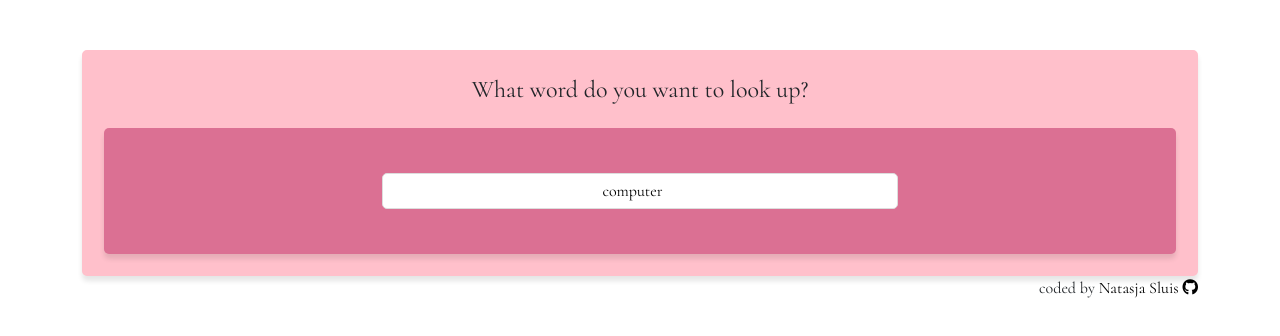
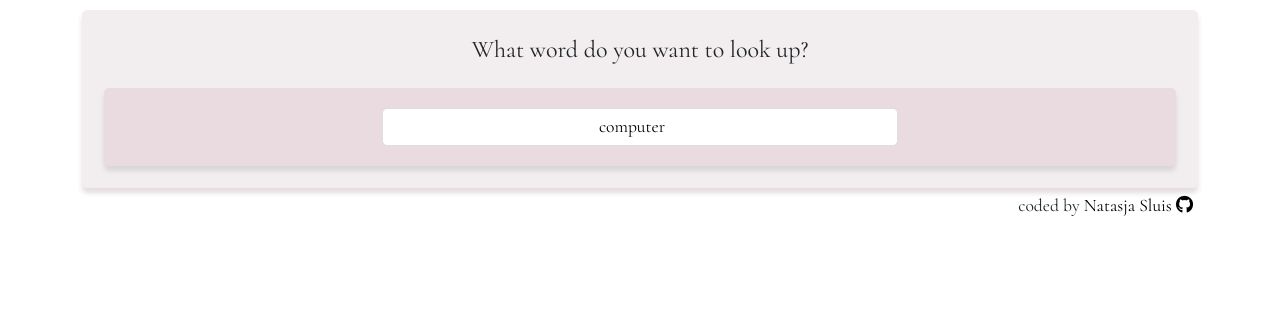
Before and after one commit to natasja-sluis/react-dictionary-project, a React (Create React App) app: page / in a window 1280 px wide. Shown: the top 336 px of the page. Built offline with nearby package versions, Linux system fonts and the light colour scheme; no server answers.

Commit message:
added styling

```diff
--- a/src/App.css
+++ b/src/App.css
@@ -1,13 +1,18 @@
+/* primary-color: #cd9fac3d;
+secondary-color: #774e5bff;
+background-color: rgba(242, 238, 239, 1);
+shadow-color: rgba(119, 78, 91, 0.2); */
+
 .container {
   font-family: "Cormorant", serif;
 }
 
 .app {
-  border: 2px solid pink;
+  border: 2px solid rgba(242, 238, 239, 1);
   border-radius: 5px;
-  margin-top: 50px;
-  box-shadow: 0px 5px 5px rgb(0, 0, 0, 0.1);
-  background-color: pink;
+  margin-top: 10px;
+  box-shadow: 0px 5px 5px rgba(119, 78, 91, 0.2);
+  background-color: rgba(242, 238, 239, 1);
 }
 
 .Title {
--- a/src/Dictionary.css
+++ b/src/Dictionary.css
@@ -5,18 +5,18 @@
 .Dictionary input {
   width: 50%;
   text-align: center;
-  margin: 25px 5px 25px 5px;
   padding: 5px;
   border: 1px solid #ddd;
   border-radius: 5px;
 }
 
 .Dictionary input:focus-visible {
-  outline: 1px solid pink;
+  outline: 1px solid #774e5bff;
 }
 
 .Dictionary section {
-  background-color: palevioletred;
+  background-color: #cd9fac3d;
+  font-size: 1.1em;
   margin: 20px;
   padding: 20px;
   border-radius: 5px;
--- a/src/Footer.css
+++ b/src/Footer.css
@@ -1,6 +1,7 @@
 .Footer {
   text-align: end;
-  margin: 50 50 5 50px;
+  margin: 5px;
+  font-size: 1.1em;
 }
 
 .link {
@@ -9,5 +10,6 @@
 }
 
 .link:hover {
-  color: pink;
+  color: #774e5bff;
+  text-decoration: underline;
 }
--- a/src/Photos.css
+++ b/src/Photos.css
@@ -2,4 +2,9 @@
 img {
   border-radius: 5px;
   margin: 10px;
+  transition: all 0.5s ease-in-out;
 }
+
+img:hover {
+  transform: scale(1.1);
+}
```
